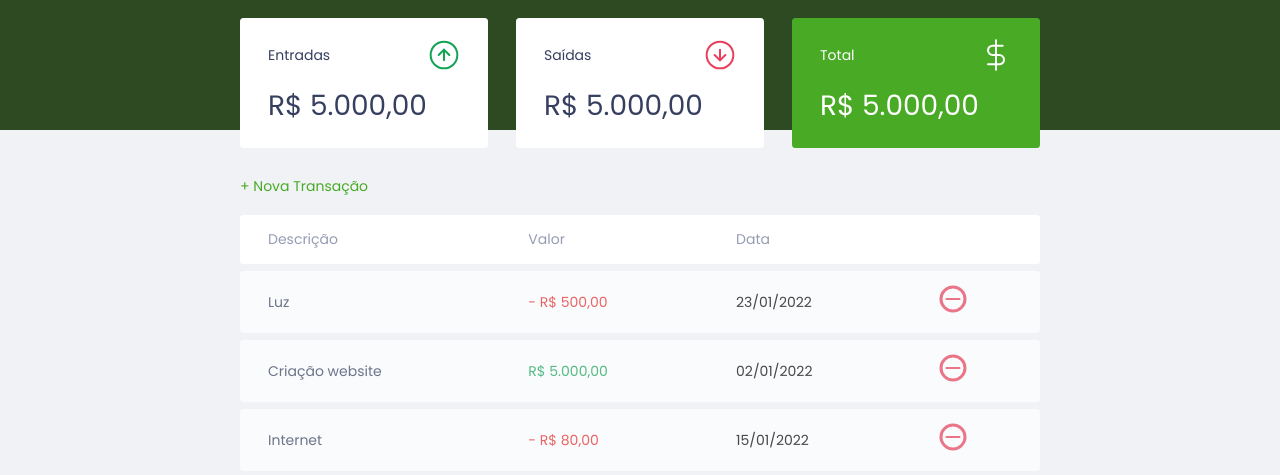
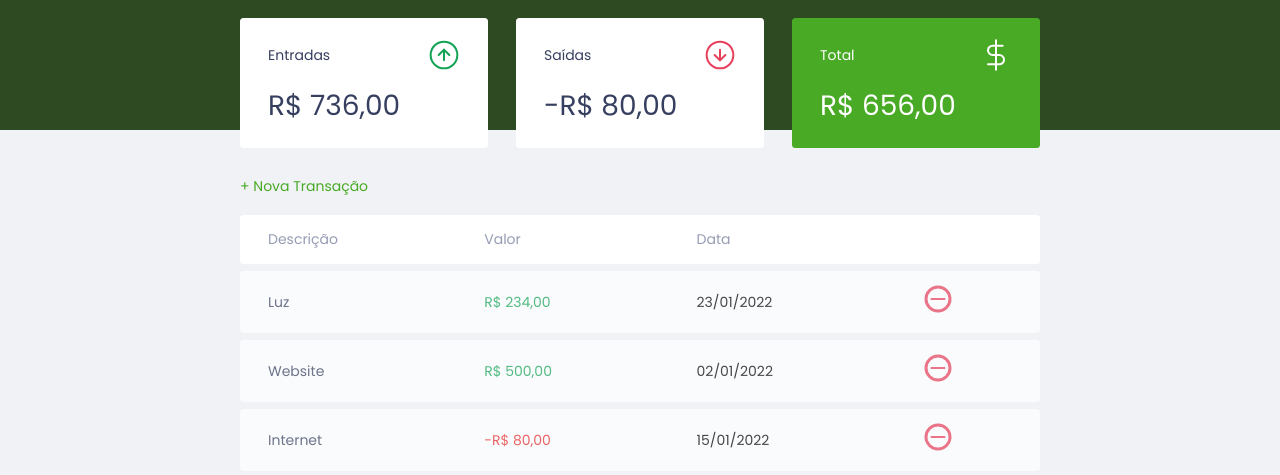
Before and after one commit to PietroRhyan/desafio-maratona, a plain HTML site: page index.html in a window 1280 px wide. Shown: the part 68-543 px from the top of the page. Drawn offline with Linux system fonts and the light colour scheme.

Commit message:
Adding some JS funcionalities

```diff
--- a/index.html
+++ b/index.html
@@ -30,7 +30,7 @@
           <span>Entradas</span>
           <img src="./assets/income.svg" alt="Imagem de entradas">
         </h3>
-        <p>R$ 5.000,00</p>
+        <p id="incomeDisplay">R$ 5.000,00</p>
       </div>
 
       <div class='cards'>
@@ -38,7 +38,7 @@
           <span>Saídas</span>
           <img src="./assets/expense.svg" alt="Imagem de saídas">
         </h3>
-        <p>R$ 5.000,00</p>
+        <p id="expenseDisplay">R$ 5.000,00</p>
       </div>
 
       <div class='cards total'>
@@ -46,7 +46,7 @@
           <span>Total</span>
           <img src="./assets/total.svg" alt="Imagem de total">
         </h3>
-        <p>R$ 5.000,00</p>
+        <p id='totalDisplay'>R$ 5.000,00</p>
       </div>
     </section>
 
@@ -66,30 +66,7 @@
         </thead>
 
         <tbody>
-          <tr>
-            <td class='description'>Luz</td>
-            <td class='expense'>- R$ 500,00</td>
-            <td class='date'>23/01/2022</td>
-            <td>
-              <img src="./assets/minus.svg" alt="Remoção de transação">
-            </td>
-          </tr>
-          <tr>
-            <td class='description'>Criação website</td>
-            <td class='income'>R$ 5.000,00</td>
-            <td class='date'>02/01/2022</td>
-            <td>
-              <img src="./assets/minus.svg" alt="Remoção de transação">
-            </td>
-          </tr>
-          <tr>
-            <td class='description'>Internet</td>
-            <td class='expense'>- R$ 80,00</td>
-            <td class='date'>15/01/2022</td>
-            <td>
-              <img src="./assets/minus.svg" alt="Remoção de transação">
-            </td>
-          </tr>
+          <!-- JavaScript content -->
         </tbody>
       </table>
     </section>
--- a/script.js
+++ b/script.js
@@ -8,3 +8,141 @@ const Modal = {
     document.querySelector('.modal-overlay').classList.remove('active')
   }
 }
+
+const transactionsData = [
+  {
+    id: 1,
+    description: 'Luz',
+    amount: 23400,
+    date: '23/01/2022',
+  },
+  {
+    id: 2,
+    description: 'Website',
+    amount: 50000,
+    date: '02/01/2022',
+  },
+  {
+    id: 3,
+    description: 'Internet',
+    amount: -8000,
+    date: '15/01/2022',
+  }
+]
+
+const Transactions = {
+  all: transactionsData,
+
+  add(transaction) {
+    Transactions.all.push(transaction)
+
+    App.reload()
+  },
+
+  incomes() {
+    let income = 0
+
+    Transactions.all.forEach(transaction => {
+      if (transaction.amount > 0) {
+        income += transaction.amount
+      }
+    })
+
+    return income
+  },
+
+  expenses() {
+    let expense = 0
+
+    Transactions.all.forEach(function(transaction) {
+      if (transaction.amount < 0) {
+        expense += transaction.amount
+      }
+    })
+    return expense
+  },
+
+  total() {
+    return Transactions.incomes() + Transactions.expenses()
+  }
+}
+
+const Utils = {
+  formatCurrency(value) {
+    const signal = Number(value) < 0 ? '-' : ''
+    value = String(value).replace(/\D/g, '')
+
+    value = Number(value) / 100
+
+    value = value.toLocaleString('pt-BR', {
+      style: 'currency',
+      currency: 'BRL'
+    })
+
+    return signal + value
+  }
+}
+
+const DOM = {
+  transactionContainer: document.querySelector('#data-table tbody'),
+
+  addTransaction(transaction, index) {
+    const tr = document.createElement('tr')
+    tr.innerHTML = DOM.innerHTMLTransaction(transaction)
+
+    DOM.transactionContainer.appendChild(tr)
+
+  },
+
+  innerHTMLTransaction(transaction) {
+    const CSSclass = transaction.amount > 0 ? 'income' : 'expense'
+
+    const amount = Utils.formatCurrency(transaction.amount)
+
+    const html = `
+      <td class='description'>${transaction.description}</td>
+      <td class='${CSSclass}'>${amount}</td>
+      <td class='date'>${transaction.date}</td>
+      <td>
+        <img src="./assets/minus.svg" alt="Remoção de transação">
+      </td>
+    `
+
+    return html
+  },
+
+  updateBalance() {
+    document.getElementById('incomeDisplay').innerHTML = Utils.formatCurrency(Transactions.incomes())
+    document.getElementById('expenseDisplay').innerHTML = Utils.formatCurrency(Transactions.expenses())
+    document.getElementById('totalDisplay').innerHTML = Utils.formatCurrency(Transactions.total())
+  },
+
+  clearTransections() {
+    DOM.transactionContainer.innerHTML = ''
+  }
+}
+
+const App = {
+  init() {
+
+    Transactions.all.forEach(transaction => {
+      DOM.addTransaction(transaction)
+    })
+
+    DOM.updateBalance()
+
+  },
+  reload() {
+    DOM.clearTransections()
+    App.init()
+  }
+}
+
+App.init()
+
+Transactions.add({
+  id: 39,
+  description: 'Alô',
+  amount: 200,
+  date: '23/01/2021'
+})
--- a/style.css
+++ b/style.css
@@ -247,7 +247,6 @@ td.expense {
 
 #form {
   max-width: 500px;
-
 }
 
 #form h2 {
```
